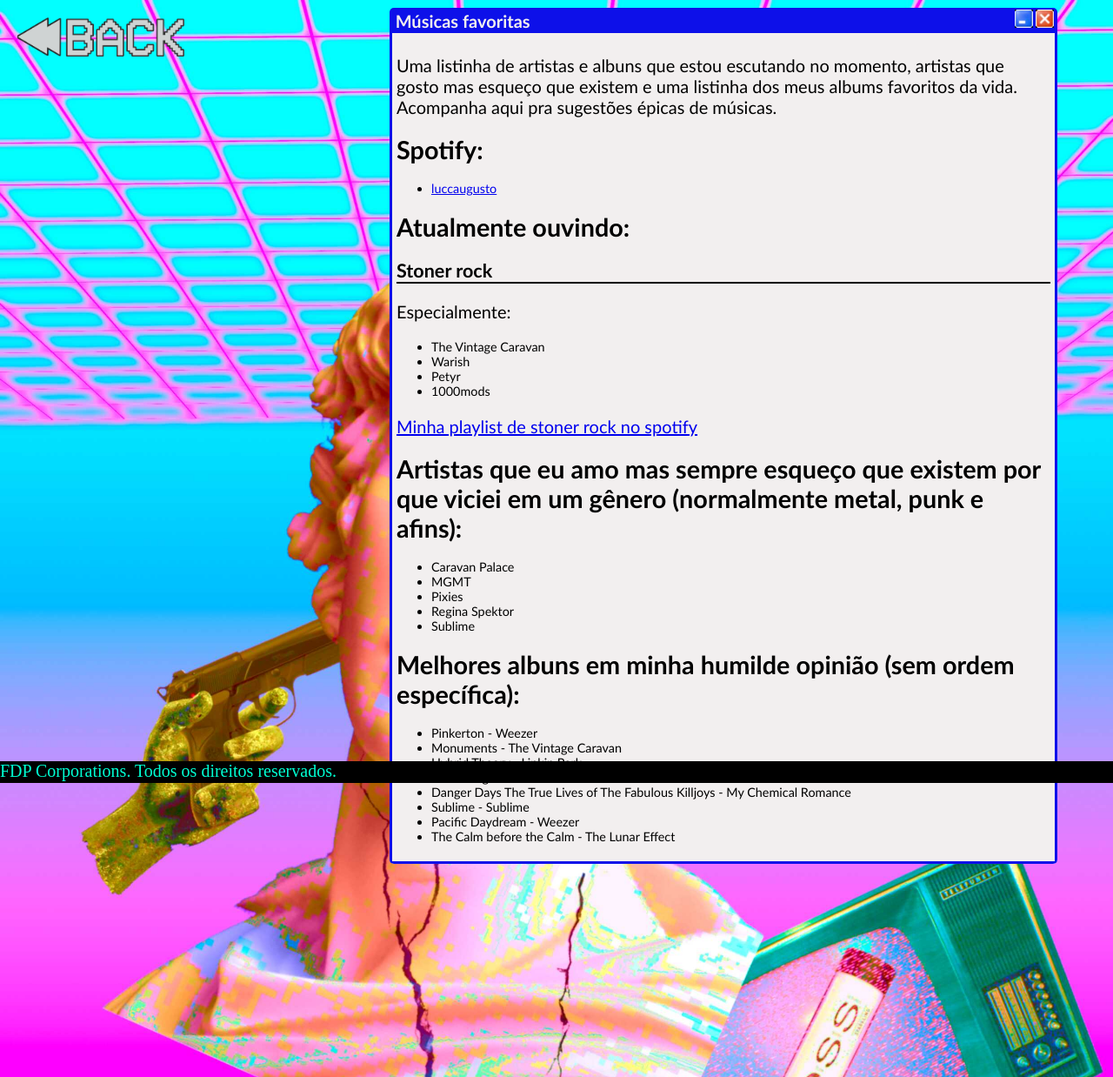
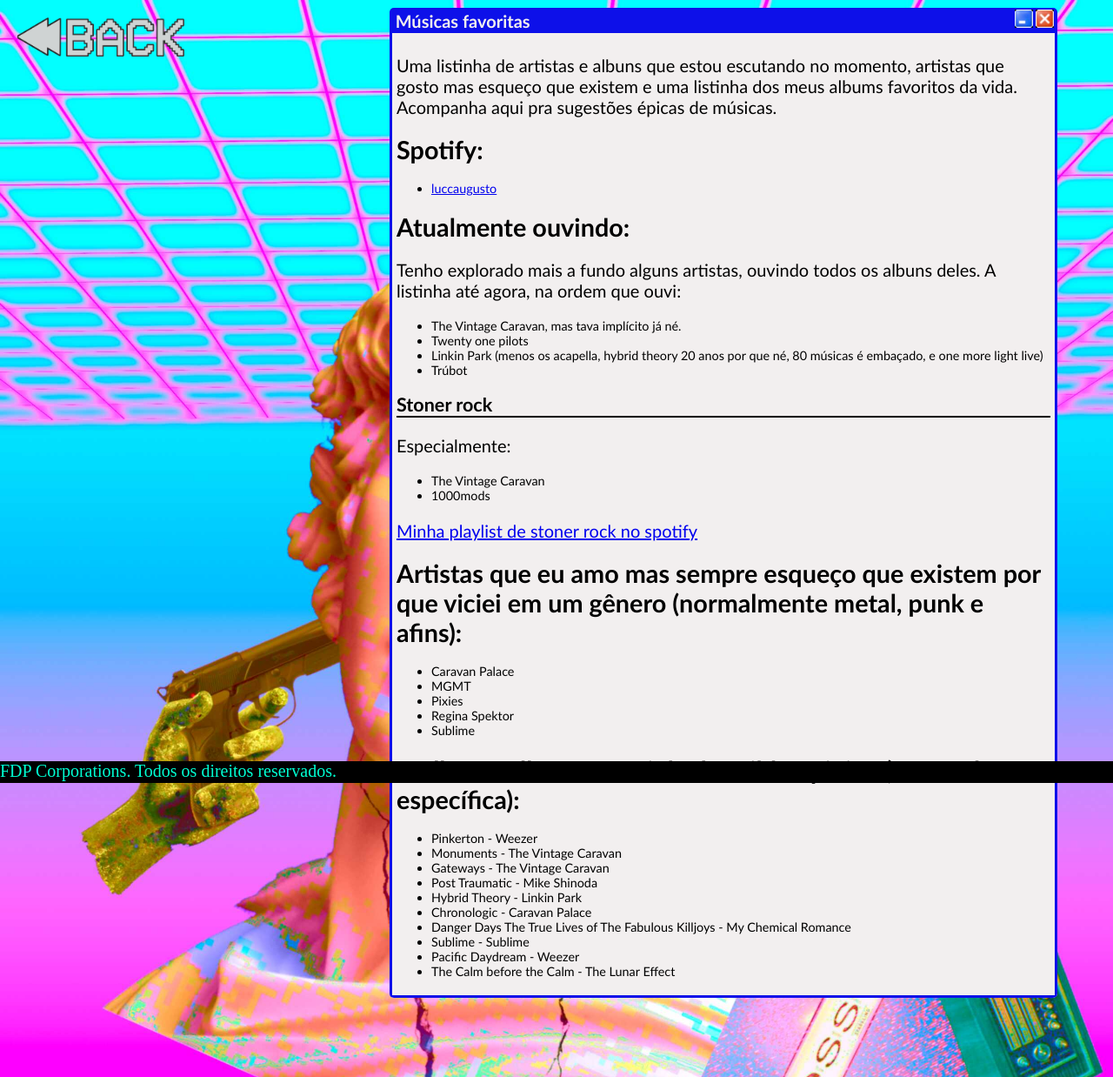
Before and after one commit to lrr68/site, a Jekyll site: the page built from _blog/musgas.md, in a window 1280 px wide. Shown: the whole page at 87% size. Built offline with Jekyll 4.4.1, drawn with Linux system fonts in a browser that asks for light colours.

Commit message:
Update musgas
new favorite album and listening to recently

```diff
--- a/_blog/musgas.md
+++ b/_blog/musgas.md
@@ -10,11 +10,16 @@
 + [luccaugusto](https://open.spotify.com/user/luccaugusto)
 
 # Atualmente ouvindo:
+
+Tenho explorado mais a fundo alguns artistas, ouvindo todos os albuns deles. A listinha até agora, na ordem que ouvi:
++ The Vintage Caravan, mas tava implícito já né.
++ Twenty one pilots
++ Linkin Park (menos os acapella, hybrid theory 20 anos por que né, 80 músicas é embaçado, e one more light live)
++ Trúbot
+
 ## Stoner rock
 Especialmente:
 + The Vintage Caravan
-+ Warish
-+ Petyr
 + 1000mods
 
 [Minha playlist de stoner rock no spotify](https://open.spotify.com/playlist/7xTQlsBEQ6UjkOw615iRL8?si=nWgN4xLLS62OSrd9NCJV0A)
@@ -29,6 +34,8 @@
 # Melhores albuns em minha humilde opinião (sem ordem específica):
 + Pinkerton - Weezer
 + Monuments - The Vintage Caravan
++ Gateways - The Vintage Caravan
++ Post Traumatic - Mike Shinoda
 + Hybrid Theory - Linkin Park
 + Chronologic - Caravan Palace
 + Danger Days The True Lives of The Fabulous Killjoys - My Chemical Romance
```
Also changed, not shown: Gemfile.lock.
